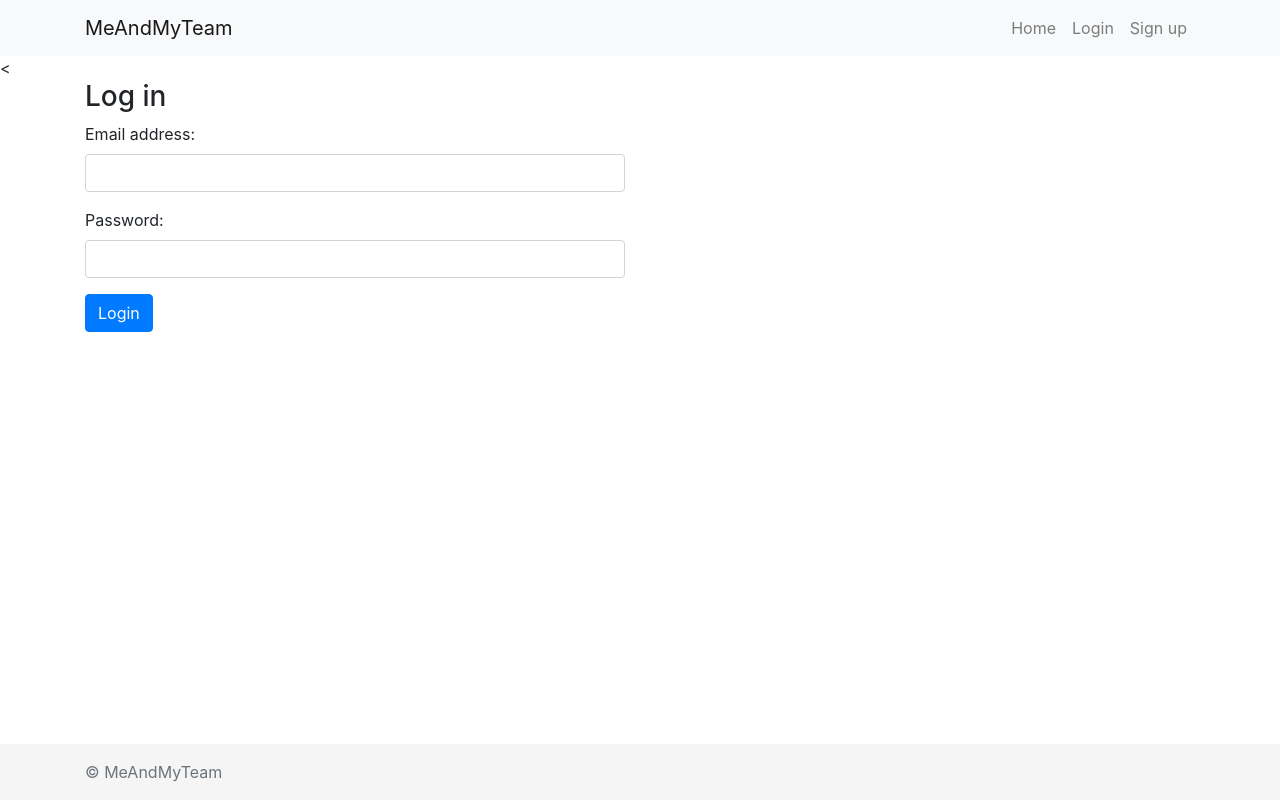
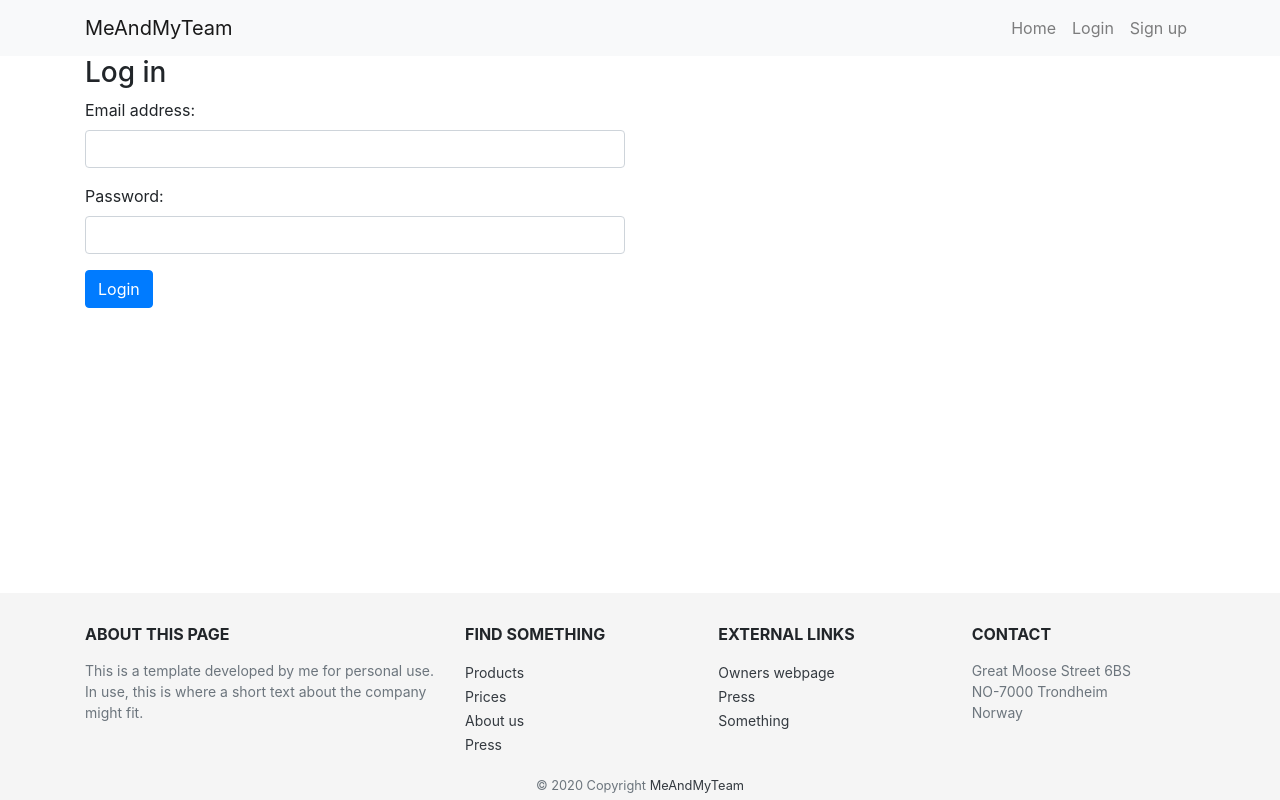
Before and after one commit to vetleen/vetletemplate, a Django app: page /login/ in a window 1280 px wide. Run offline with Django 3.2, Linux system fonts and the light colour scheme; some libraries are stand-ins or nearby versions.

```diff
--- a/vetletemplate/todo-list.txt
+++ b/vetletemplate/todo-list.txt
@@ -7,8 +7,6 @@ add testing: all pages loading properly, all forms working, login and out works,
 try heroku pipeline for deploy
 add 404-pages etc.
 
-
-favicon
 More content on footer? (contact info, about us, blog?)
 
 
--- a/website/forms.py
+++ b/website/forms.py
@@ -53,7 +53,7 @@ class EditAccountForm(forms.Form):
         if 'username' in self.cleaned_data:
             if User.objects.filter(username=self.cleaned_data['username']).exists():
                 raise forms.ValidationError(
-                    "Oh no! We couldn't update your email. Someone already has a user with that email (%(taken_email)s).",
+                    "Oh no! We couldn't update your email. Someone already has a user with the email %(taken_email)s.",
                     code='invalid',
                     params={'taken_email': self.cleaned_data['username']}
                 )
--- a/website/templates/base_generic.html
+++ b/website/templates/base_generic.html
@@ -7,8 +7,9 @@
 
     <!-- Bootstrap CSS -->
     {% load static %}
-     <link rel="stylesheet" href="{% static 'css/bootstrap.min.css' %}">
-     <link rel="stylesheet" href="{% static 'css/custom-styles.css' %}">
+    <link rel="shortcut icon" type="image/png" href="{% static 'favicon/favicon.ico' %}"/>
+    <link rel="stylesheet" href="{% static 'css/bootstrap.min.css' %}">
+    <link rel="stylesheet" href="{% static 'css/custom-styles.css' %}">
 <style>
   .bd-placeholder-img {
     font-size: 1.125rem;
@@ -90,11 +91,7 @@
 </main>
 
 {% block footer %}
-<footer class="footer mt-auto py-3">
-  <div class="container">
-    <span class="text-muted">© MeAndMyTeam </span>
-  </div>
-</footer>
+{% include "includeable/footer.html" %}
 {% endblock %}
 <script src="{% static 'js/jquery-3.4.1.slim.min.js' %}"></script>
 <script src="{% static 'js/popper.min.js' %}"></script>
--- a/website/templates/change_password_form.html
+++ b/website/templates/change_password_form.html
@@ -1,7 +1,7 @@
 {% extends "base_generic.html" %}
 
 {% block content %}
-<<div class="container">
+<div class="container">
   <div class="row">
     <div class="col-lg-12">
       <h3> Change your password </h3>
--- /dev/null
+++ b/website/templates/includeable/footer.html
@@ -0,0 +1,57 @@
+<footer class="footer mt-auto">
+  <div class="container pt-3 pb-1">
+    <div class="row">
+      <div class="col-sm-4">
+        <h6 class="font-weight-bold text-uppercase  mt-3 mb-3">About this page</h6>
+        <p style="font-size: 14px;" class="text-muted">This is a template developed by me for personal use. In use, this is where a short text about the company might fit.</p>
+
+
+      </div><!-- col -->
+      <div class="col">
+        <h6 class="font-weight-bold text-uppercase mt-3 mb-3">Find something</h6>
+        <ul class="list-unstyled">
+          <li>
+            <a href="#!" style="font-size: 14px;" class="text-dark">Products</a>
+          </li>
+          <li>
+            <a href="#!" style="font-size: 14px;" class="text-dark">Prices</a>
+          </li>
+          <li>
+            <a href="#!" style="font-size: 14px;" class="text-dark">About us</a>
+          </li>
+          <li>
+            <a href="#!" style="font-size: 14px;" class="text-dark">Press</a>
+          </li>
+        </ul>
+      </div><!-- col -->
+      <div class="col">
+        <h6 class="font-weight-bold text-uppercase mt-3 mb-3">External links</h6>
+        <ul class="list-unstyled">
+          <li>
+            <a href="#!" style="font-size: 14px;" class="text-dark">Owners webpage</a>
+          </li>
+          <li>
+            <a href="#!" style="font-size: 14px;" class="text-dark">Press</a>
+          </li>
+          <li>
+            <a href="#!" style="font-size: 14px;" class="text-dark">Something</a>
+          </li>
+        </ul>
+      </div><!-- col -->
+      <div class="col">
+        <h6 class="font-weight-bold text-uppercase mt-3 mb-3">Contact</h6>
+        <p style="font-size: 14px;" class="text-muted">
+          Great Moose Street 6BS <br />
+          NO-7000 Trondheim <br />
+          Norway
+        </p>
+      </div><!-- col -->
+    </div><!-- row -->
+      <div class="row">
+      <div class="col-sm-12 text-center">
+        <span class="text-muted"><small>© 2020 Copyright <a href="{% url 'index' %}" class="text-dark"> MeAndMyTeam</a></small></span><br />
+      </div><!-- col -->
+
+    </div><!-- row -->
+  </div><!-- container -->
+</footer>
--- a/website/templates/index.html
+++ b/website/templates/index.html
@@ -64,5 +64,6 @@
       <p>Data over time shows employee satisfaction snap-shot and trends. See where efforts to increase satisfaction and retention will have the biggest impact. </p>
     </div>
   </div> <!-- row -->
+
 </div><!-- container -->
 {% endblock %}
--- a/website/templates/login_form.html
+++ b/website/templates/login_form.html
@@ -1,7 +1,7 @@
 {% extends "base_generic.html" %}
 
 {% block content %}
-<<div class="container">
+<div class="container">
   <div class="row">
     <div class="col-lg-12">
       <h3> Log in</h3>
--- a/website/templates/sign_up_form.html
+++ b/website/templates/sign_up_form.html
@@ -1,7 +1,7 @@
 {% extends "base_generic.html" %}
 
 {% block content %}
-<<div class="container">
+<div class="container">
   <div class="row">
     <div class="col-lg-12">
       <h3> Sign up </h3>
--- a/website/views.py
+++ b/website/views.py
@@ -82,12 +82,12 @@ def sign_up(request):
             # process the data in form.cleaned_data as required (here we just write it to the model due_back field)
             user = User.objects.create_user(form.cleaned_data['username'], form.cleaned_data['username'], form.cleaned_data['password'])
             user.save()
-            messages.success(request, 'Welcome aboard. Check out your dashboard next?.', extra_tags='alert alert-success')
+            messages.success(request, 'Welcome aboard. This is your dashboard, where you can....', extra_tags='alert alert-success')
             if user is not None:
                 auth.login(request, user)
             # redirect to a new URL:
 
-            return render(request, 'you_did_something.html')
+            return HttpResponseRedirect(reverse('dashboard'))
 
     return render(request, 'sign_up_form.html', context)
 
@@ -145,19 +145,23 @@ def edit_account_view(request):
             'submit_button_text': 'Update account details'
         }
         if request.method == 'POST':
-            # Create a form instance and populate it with data from the request (binding):
-            form = EditAccountForm(request.POST)
-            context.update({'form': form})
-            # Check if the form is valid:
-            if form.is_valid():
-                #print("form was valid")
-                # process the data in form.cleaned_data as required (here we just write it to the model due_back field)
-                new_username = form.cleaned_data['username']
-                request.user.username = new_username
-                request.user.email = new_username
-                request.user.save()
-                messages.success(request, 'Your profile details was updated.', extra_tags='alert alert-success')
-                return render(request, 'edit_account_form.html', context)
+            #if trying to change to user existing username/password
+            if request.POST['username'] == request.user.username:
+                message_string = "You are already registered with the email %s." % request.POST['username']
+                messages.error(request, message_string, extra_tags='alert alert-warning')
+            else:
+                # Create a form instance and populate it with data from the request (binding):
+                form = EditAccountForm(request.POST)
+                context.update({'form': form})
+                # Check if the form is valid:
+                if form.is_valid():
+                    #print("form was valid")
+                    # process the data in form.cleaned_data as required (here we just write it to the model due_back field)
+                    new_username = form.cleaned_data['username']
+                    request.user.username = new_username
+                    request.user.email = new_username
+                    request.user.save()
+                    messages.success(request, 'Your profile details was updated.', extra_tags='alert alert-success')
 
         return render(request, 'edit_account_form.html', context)
     #if user not authenticated
```
Also changed, not shown: website/static/favicon/favicon.ico (added).
